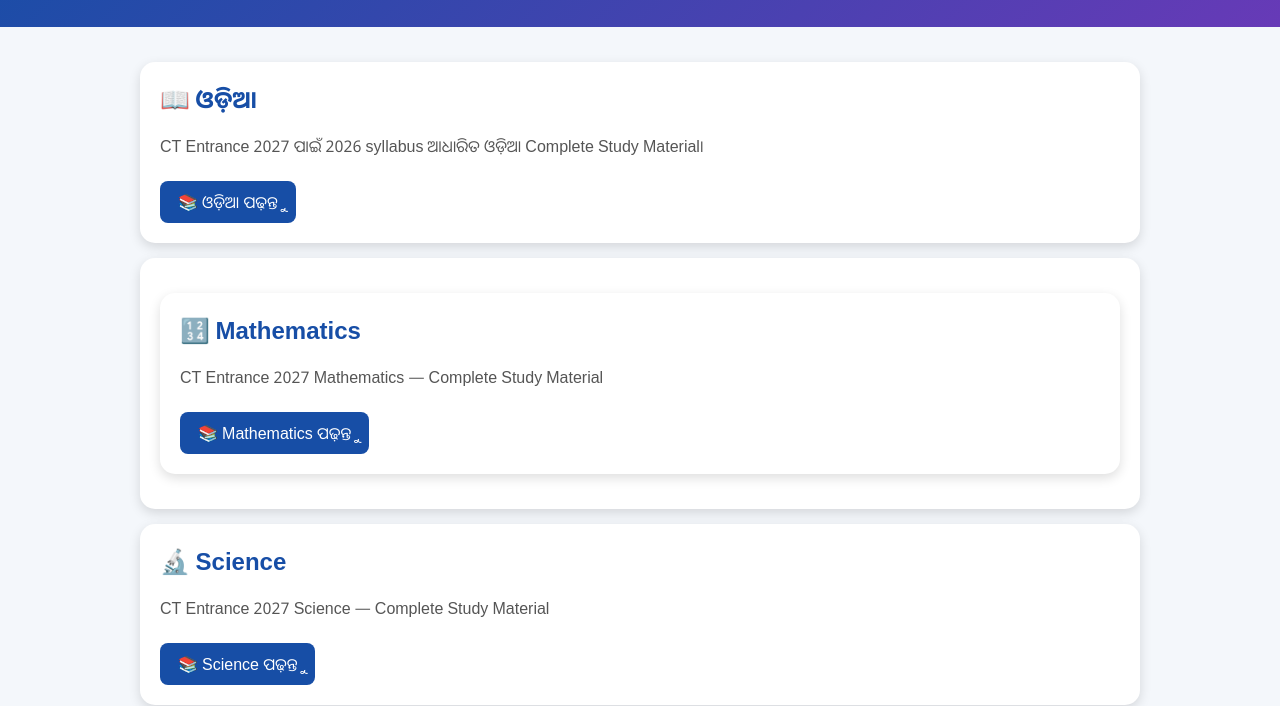
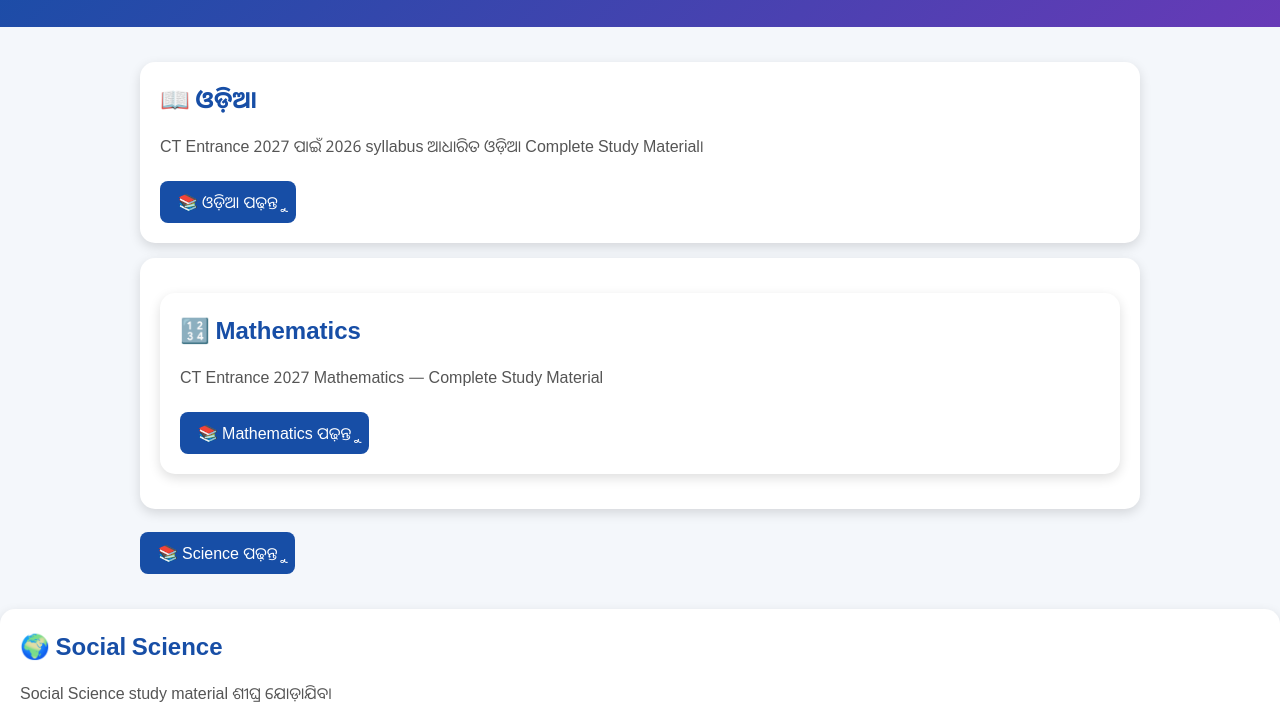
Before and after one commit to geetakasimala095-bit/jobmitra-ai, a plain HTML site: page ct-entrance-2027.html in a window 1280 px wide. Shown: the part 104-810 px from the top of the page. Drawn offline with Linux system fonts and the light colour scheme.

Commit message:
Update ct-entrance-2027.html

```diff
--- a/ct-entrance-2027.html
+++ b/ct-entrance-2027.html
@@ -106,13 +106,9 @@ footer{
 </div>
     </div>
 
- <div class="card">
-    <h2>🔬 Science</h2>
-    <p>CT Entrance 2027 Science — Complete Study Material</p>
-
-    <a class="btn" href="seince.html">
-        📚 Science ପଢ଼ନ୍ତୁ
-    </a>
+ <a class="btn" href="science.html">
+    📚 Science ପଢ଼ନ୍ତୁ
+</a>
 </div>
 </div>
     </div>
```
